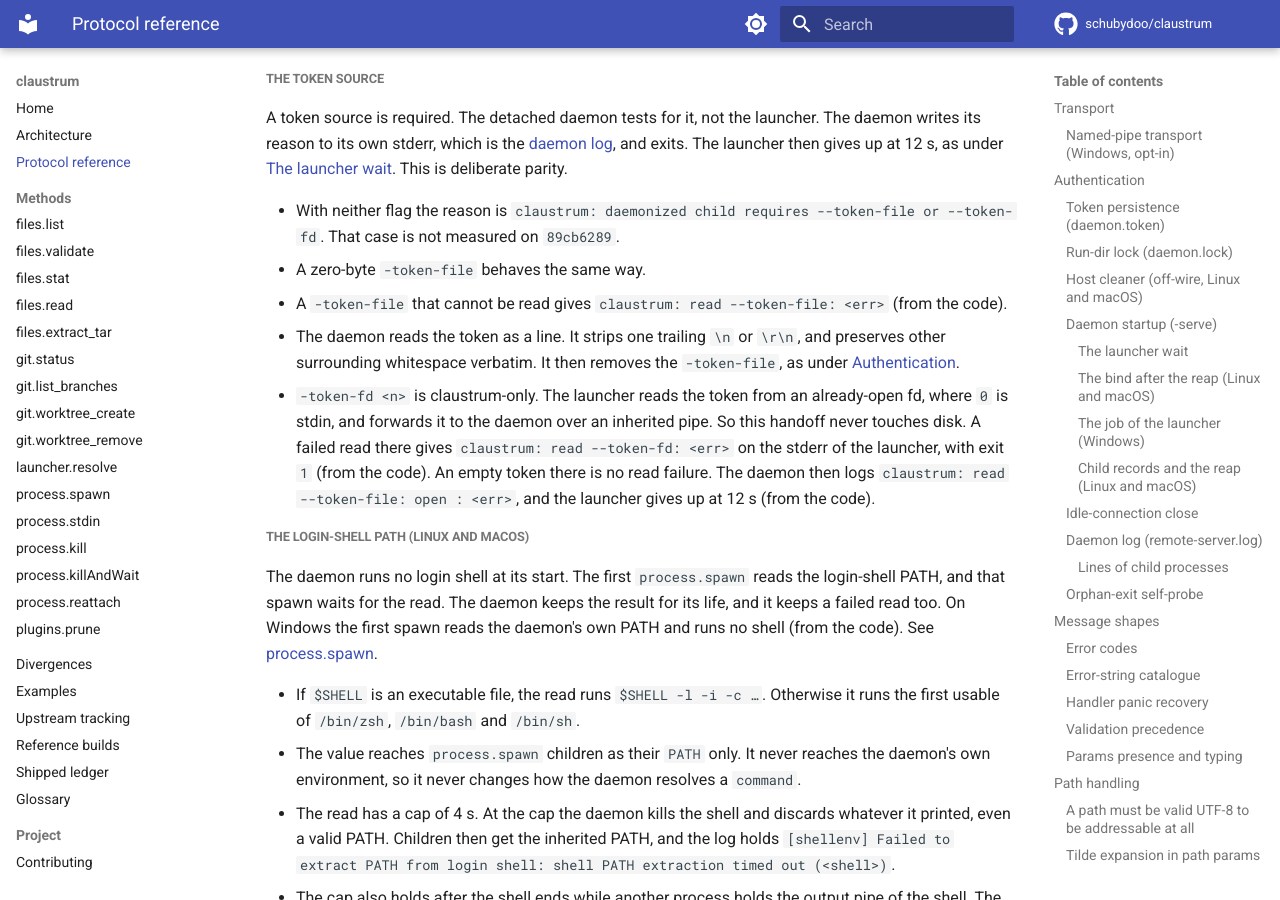
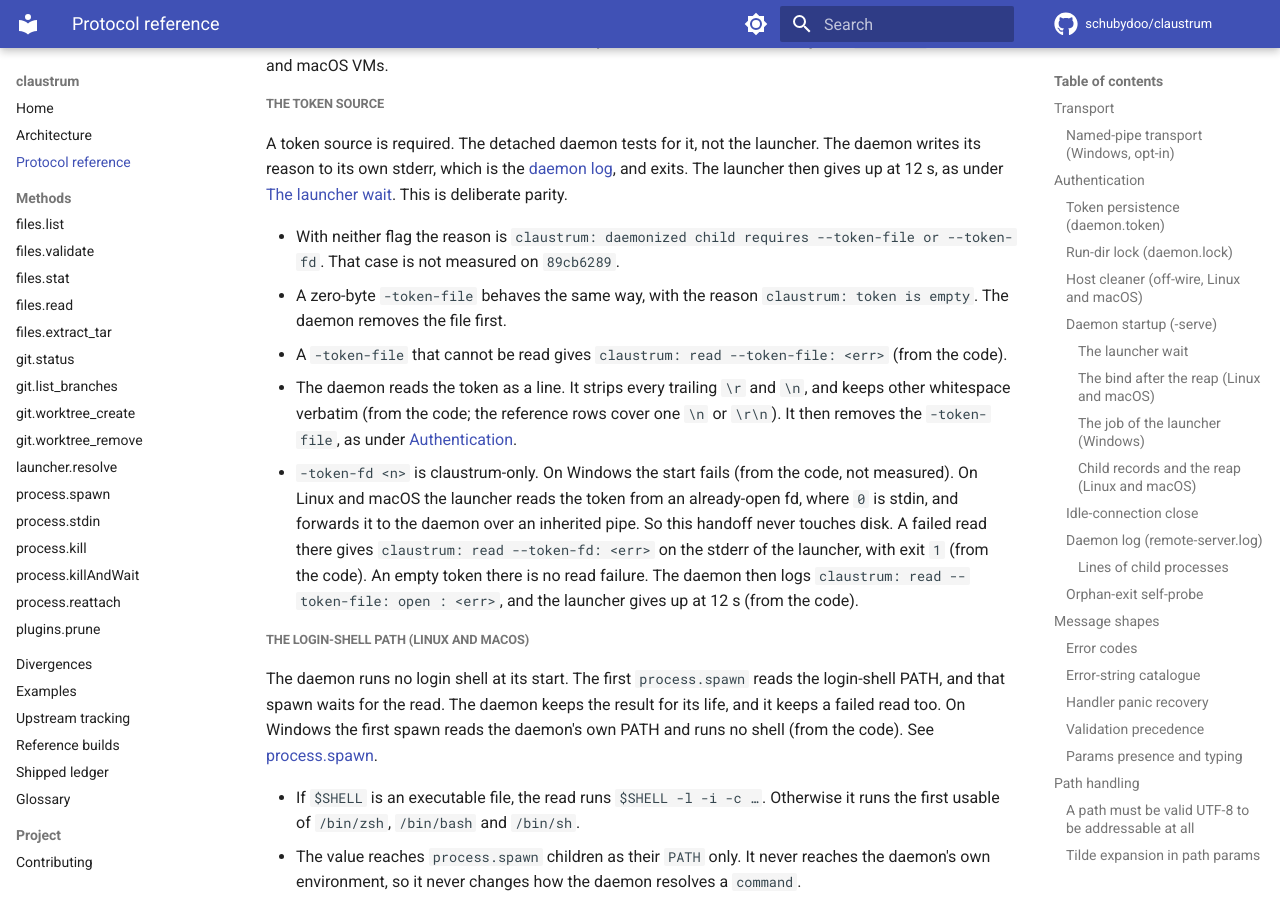
Before and after one commit to schubydoo/claustrum, an MkDocs documentation site: the page built from docs/PROTOCOL.md, in a window 1280 px wide and 900 px high, scrolled down 90277 px. Built offline with MkDocs 1.6.1 and Material for MkDocs 9.7.7, drawn with Linux system fonts in a browser that asks for light colours; comment, search, counter and statistics services are not loaded; some of the changed text lies outside the part shown.

Commit message:
docs: fix the second-pass findings of the startup and -serve cut
Co-Authored-By: Claude Opus 5.5 <noreply@anthropic.com>

```diff
--- a/docs/PROTOCOL.md
+++ b/docs/PROTOCOL.md
@@ -614,7 +614,7 @@ a time stamp, and claustrum puts its level tag before it:
 
 #### Child records and the reap (Linux and macOS)
 
-A daemon that holds the [run-dir lock](#run-dir-lock-daemonlock) records each [process.spawn](protocol/process-spawn.md) child in `<run dir>/children/<pid>.json`, on every socket shape. The run dir is the folder of the socket path. The child needs a pid of 2 or more and a start time that the daemon can read. Windows writes no record and reaps none. Unless a rule says otherwise, the rules below are measured against `89cb6289` on Linux, and a rule that names macOS on macOS.
+A daemon that holds the [run-dir lock](#run-dir-lock-daemonlock) records each [process.spawn](protocol/process-spawn.md) child in `<run dir>/children/<pid>.json`, on every socket shape. The run dir is the folder of the socket path. The child needs a pid of 2 or more and a start time that the daemon can read. Windows writes no record and reaps none (Windows VM). Unless a rule says otherwise, the rules below are measured against `89cb6289` on Linux, and a rule that names macOS on macOS.
 
 The record is one JSON object with the members in this order:
 
@@ -679,7 +679,8 @@ The launcher creates `remote-server.log` in the socket's directory with mode
 no fresh file (see below). This matches `4534d86`, which
 keeps the previous session's log as `.old` on every restart. The launcher
 redirects the daemonized child's stdout and stderr into that file, so the
-launcher's own streams stay empty. On Linux and macOS, when the limit raise
+launcher's own streams stay empty, except in the cases under
+[Daemon startup](#daemon-startup-serve). On Linux and macOS, when the limit raise
 works, the first line tells the open-files limit that `process.spawn` children
 get. This line is at INFO level, so `CLAUSTRUM_LOG_LEVEL=warn` drops it. The
 ready banner follows, with no timestamp:
@@ -3436,13 +3437,16 @@ The daemon writes its reason to its own stderr, which is the
 - With neither flag the reason is
   `claustrum: daemonized child requires --token-file or --token-fd`. That case is
   not measured on `89cb6289`.
-- A zero-byte `-token-file` behaves the same way.
+- A zero-byte `-token-file` behaves the same way, with the reason
+  `claustrum: token is empty`. The daemon removes the file first.
 - A `-token-file` that cannot be read gives `claustrum: read --token-file: <err>`
   (from the code).
-- The daemon reads the token as a line. It strips one trailing `\n` or `\r\n`, and
-  preserves other surrounding whitespace verbatim. It then removes the
+- The daemon reads the token as a line. It strips every trailing `\r` and `\n`, and
+  keeps other whitespace verbatim (from the code; the reference rows cover one
+  `\n` or `\r\n`). It then removes the
   `-token-file`, as under [Authentication](#authentication).
-- `-token-fd <n>` is claustrum-only. The launcher reads the token from an
+- `-token-fd <n>` is claustrum-only. On Windows the start fails (from the code, not
+  measured). On Linux and macOS the launcher reads the token from an
   already-open fd, where `0` is stdin, and forwards it to the daemon over an
   inherited pipe. So this handoff never touches disk. A failed read there gives
   `claustrum: read --token-fd: <err>` on the stderr of the launcher, with exit `1`
```
Also changed, not shown: 1 other file.
